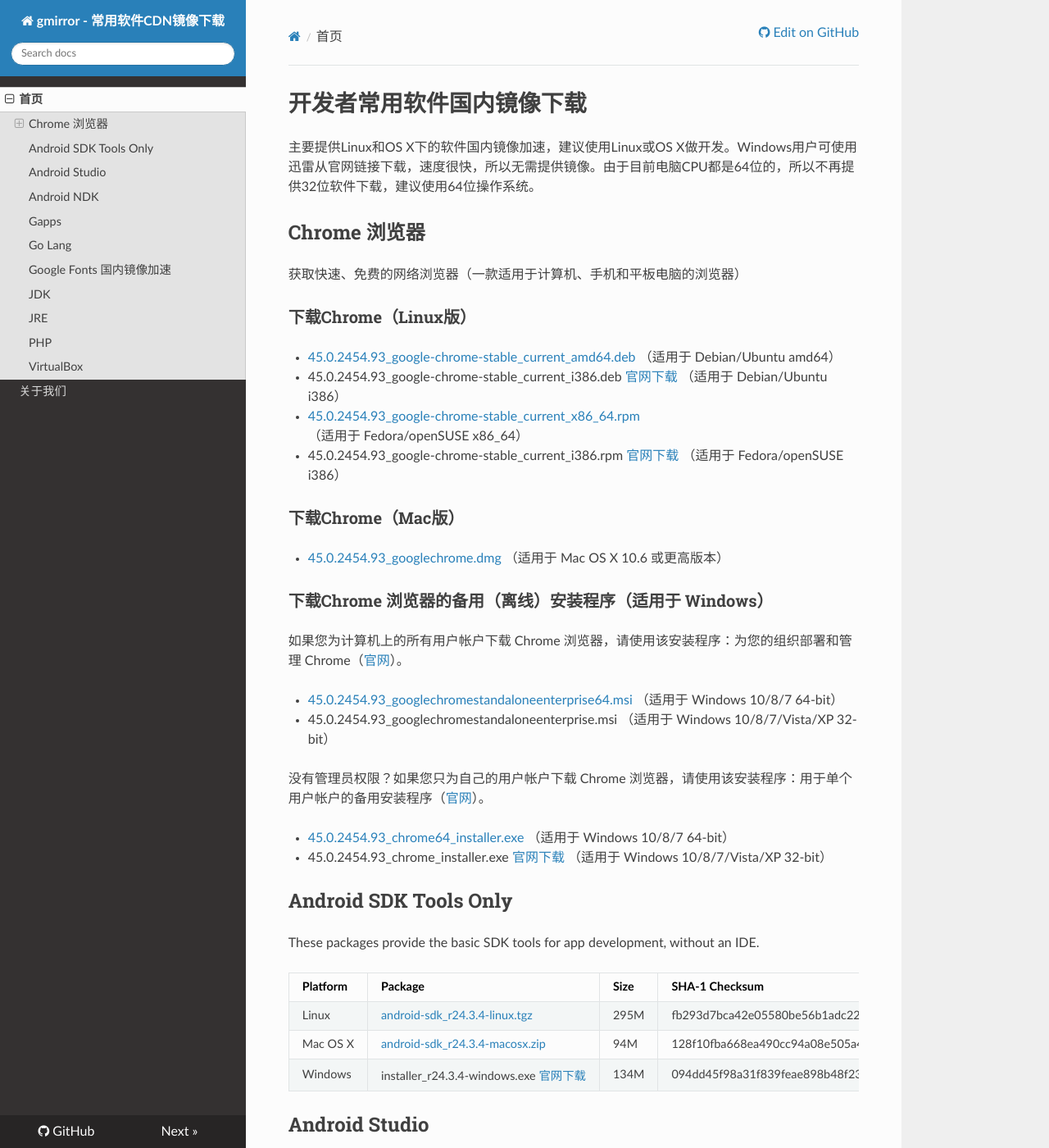
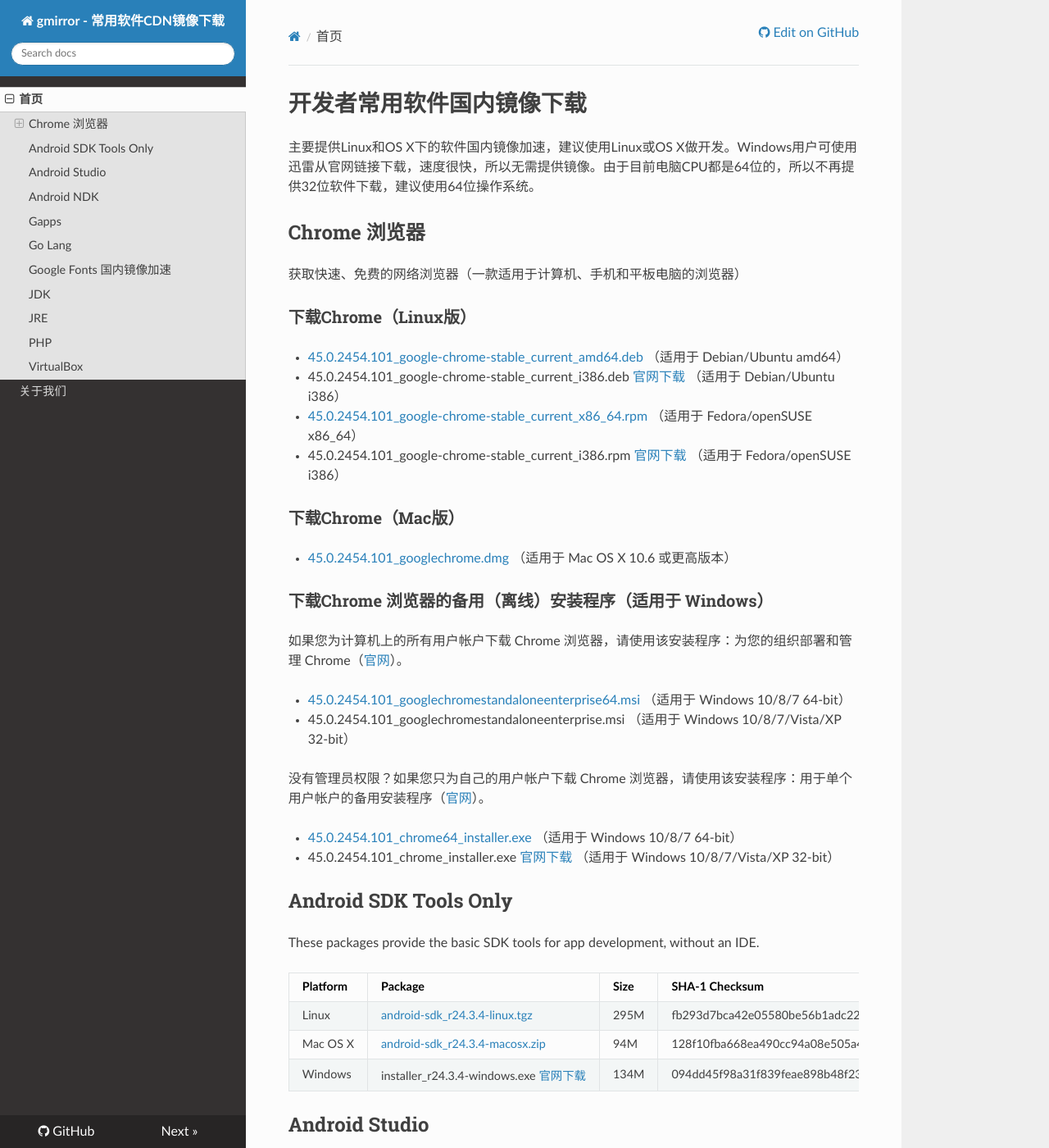
Before and after one commit to sinkcup/gmirror-portal, an MkDocs documentation site: the page built from docs/index.md, in a window 1280 px wide and 1400 px high. Shown: the whole window at 82% size. Built offline with MkDocs 1.6.1, drawn with Linux system fonts in a browser that asks for light colours; nearby versions of some CDN libraries; old or Windows-style settings are respelled for this version of MkDocs.

Commit message:
update chrome to 45.0.2454.101

```diff
--- a/docs/index.md
+++ b/docs/index.md
@@ -8,26 +8,26 @@
 
 ### 下载Chrome（Linux版）
 
- * [45.0.2454.93\_google-chrome-stable\_current\_amd64.deb](http://dl.gmirror.org/chrome/linux/45.0.2454.93\_google-chrome-stable\_current\_amd64.deb) （适用于 Debian/Ubuntu amd64）
- * 45.0.2454.93\_google-chrome-stable\_current\_i386.deb [官网下载](https://dl.google.com/linux/direct/google-chrome-stable\_current\_i386.deb) （适用于 Debian/Ubuntu i386）
- * [45.0.2454.93\_google-chrome-stable\_current\_x86\_64.rpm](http://dl.gmirror.org/chrome/linux/45.0.2454.93\_google-chrome-stable\_current\_x86\_64.rpm) （适用于 Fedora/openSUSE x86\_64）
- * 45.0.2454.93\_google-chrome-stable\_current\_i386.rpm [官网下载](https://dl.google.com/linux/direct/google-chrome-stable\_current\_i386.rpm) （适用于 Fedora/openSUSE i386）
+ * [45.0.2454.101\_google-chrome-stable\_current\_amd64.deb](http://dl.gmirror.org/chrome/linux/45.0.2454.101\_google-chrome-stable\_current\_amd64.deb) （适用于 Debian/Ubuntu amd64）
+ * 45.0.2454.101\_google-chrome-stable\_current\_i386.deb [官网下载](https://dl.google.com/linux/direct/google-chrome-stable\_current\_i386.deb) （适用于 Debian/Ubuntu i386）
+ * [45.0.2454.101\_google-chrome-stable\_current\_x86\_64.rpm](http://dl.gmirror.org/chrome/linux/45.0.2454.101\_google-chrome-stable\_current\_x86\_64.rpm) （适用于 Fedora/openSUSE x86\_64）
+ * 45.0.2454.101\_google-chrome-stable\_current\_i386.rpm [官网下载](https://dl.google.com/linux/direct/google-chrome-stable\_current\_i386.rpm) （适用于 Fedora/openSUSE i386）
 
 ### 下载Chrome（Mac版）
 
- * [45.0.2454.93\_googlechrome.dmg](http://dl.gmirror.org/chrome/mac/45.0.2454.93\_googlechrome.dmg) （适用于 Mac OS X 10.6 或更高版本）
+ * [45.0.2454.101\_googlechrome.dmg](http://dl.gmirror.org/chrome/mac/45.0.2454.101\_googlechrome.dmg) （适用于 Mac OS X 10.6 或更高版本）
 
 ### 下载Chrome 浏览器的备用（离线）安装程序（适用于 Windows）
 
 如果您为计算机上的所有用户帐户下载 Chrome 浏览器，请使用该安装程序：为您的组织部署和管理 Chrome（[官网](http://www.google.cn/intl/zh-CN/chrome/business/browser/admin/)）。
 
- * [45.0.2454.93\_googlechromestandaloneenterprise64.msi](http://dl.gmirror.org/chrome/win/45.0.2454.93\_googlechromestandaloneenterprise64.msi) （适用于 Windows 10/8/7 64-bit）
- * 45.0.2454.93\_googlechromestandaloneenterprise.msi （适用于 Windows 10/8/7/Vista/XP 32-bit）
+ * [45.0.2454.101\_googlechromestandaloneenterprise64.msi](http://dl.gmirror.org/chrome/win/45.0.2454.101\_googlechromestandaloneenterprise64.msi) （适用于 Windows 10/8/7 64-bit）
+ * 45.0.2454.101\_googlechromestandaloneenterprise.msi （适用于 Windows 10/8/7/Vista/XP 32-bit）
 
 没有管理员权限？如果您只为自己的用户帐户下载 Chrome 浏览器，请使用该安装程序：用于单个用户帐户的备用安装程序（[官网](http://www.google.cn/intl/zh-CN/chrome/business/browser/?standalone=1)）。
 
- * [45.0.2454.93\_chrome64\_installer.exe](http://dl.gmirror.org/chrome/win/45.0.2454.93\_chrome64\_installer.exe) （适用于 Windows 10/8/7 64-bit）
- * 45.0.2454.93\_chrome\_installer.exe [官网下载](http://dl.google.com/chrome/win/672BB1C93B533C53/45.0.2454.93\_chrome\_installer.exe) （适用于 Windows 10/8/7/Vista/XP 32-bit）
+ * [45.0.2454.101\_chrome64\_installer.exe](http://dl.gmirror.org/chrome/win/45.0.2454.101\_chrome64\_installer.exe) （适用于 Windows 10/8/7 64-bit）
+ * 45.0.2454.101\_chrome\_installer.exe [官网下载](http://dl.google.com/chrome/win/0E8B92977CB91A99/45.0.2454.101\_chrome\_installer.exe) （适用于 Windows 10/8/7/Vista/XP 32-bit）
 
 ## Android SDK Tools Only
 
--- a/mkdocs.yml
+++ b/mkdocs.yml
@@ -21,7 +21,7 @@ copyright: <a title="Coding.net代码托管" href="https://coding.net/register"
             }
             return a.length - b.length;
         }
-        var chromeLastestVersion = '45.0.2454.93';
+        var chromeLastestVersion = '45.0.2454.101';
         var start = window.navigator.userAgent.indexOf('Chrome/');
         if (start != -1) {
             var chromeUserVersion = window.navigator.userAgent.split('Chrome/')[1].split(' ')[0];
```
